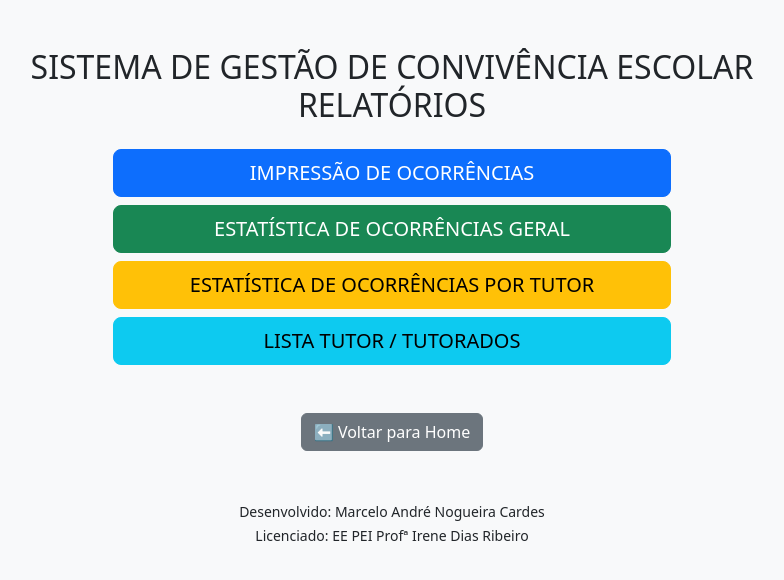
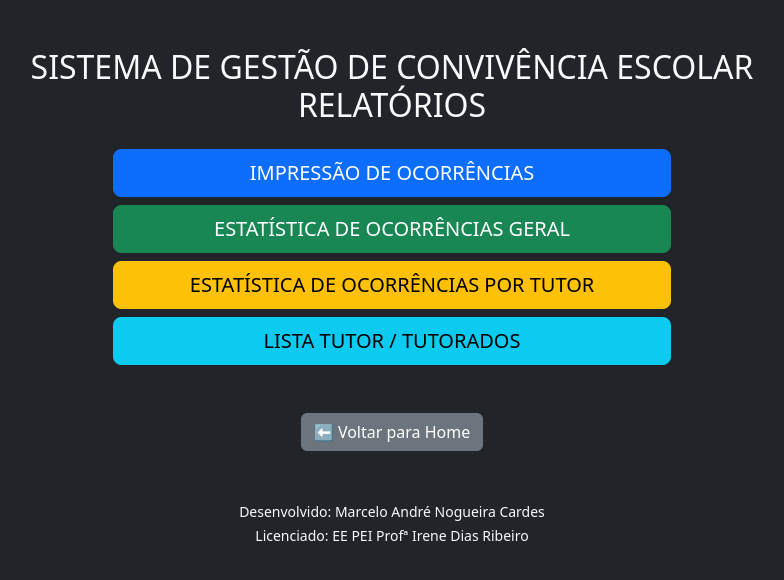
Before and after one commit to ocorrenciasidr/idr, a Flask app: page /relatorio_inicial in a window 1280 px wide. Shown: the top 580 px of the page, without its empty margins (248-1032 px from the left). Run offline with Flask 3, Linux system fonts and the light colour scheme.

Commit message:
Update relatorio_inicial.html

```diff
--- a/templates/relatorio_inicial.html
+++ b/templates/relatorio_inicial.html
@@ -6,11 +6,11 @@
   <link rel="stylesheet" href="https://cdn.jsdelivr.net/npm/bootstrap@5.3.2/dist/css/bootstrap.min.css">
   <script src="https://cdn.jsdelivr.net/npm/bootstrap@5.3.2/dist/js/bootstrap.bundle.min.js"></script>
   <style>
-    body { background: #f4f4f4; }
+       body { background: #f4f4f4; }
     .container { margin-top: 50px; }
   </style>
 </head>
-<body class="bg-light">
+<body class="bg-dark text-light">
 <div class="container mt-5">
   <h2 class="mb-4 text-center">SISTEMA DE GESTÃO DE CONVIVÊNCIA ESCOLAR <br> RELATÓRIOS <br> </h2>
 
```
